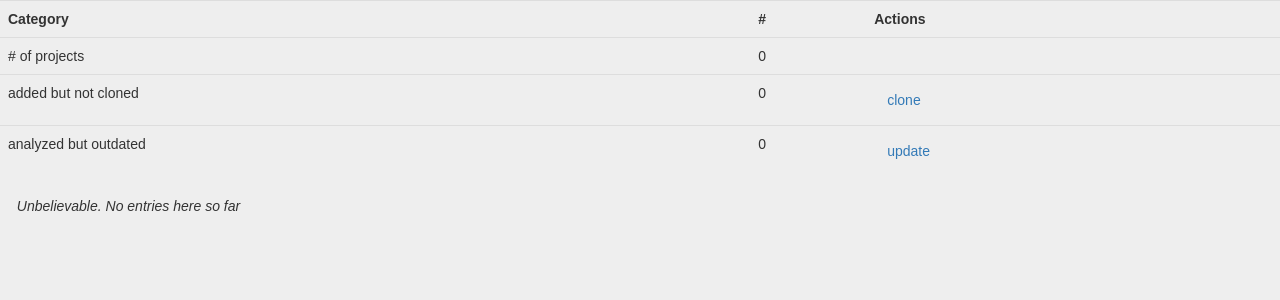
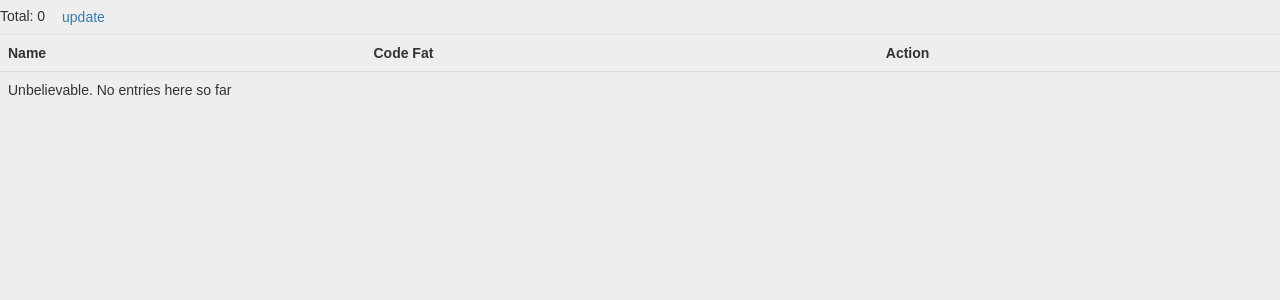
Before and after one commit to agiledevteam/metr2, a Flask app: page / in a window 1280 px wide. Shown: the top 300 px of the page. Run offline with Flask 2, Linux system fonts and the light colour scheme; data that the repository does not hold is empty; some libraries are stand-ins or nearby versions.

```diff
--- a/app.py
+++ b/app.py
@@ -3,6 +3,7 @@ from flask import Flask, request, session, g, redirect, url_for, abort,\
   render_template, flash
 from flask_bootstrap import Bootstrap
 from contextlib import closing
+import git
 
 DATABASE = '/tmp/metr.db'
 DEBUG = True
@@ -84,10 +85,16 @@ def clone_repositories():
   flash('Not implemented')
   return redirect(url_for('show_projects'))
 
+@app.route('/update/<int:project_id>')
+def update(project_id):
+  git.update(g.db, project_id)
+  return redirect(url_for('show_projects'))
 
-@app.route('/update')
+@app.route('/updateall')
 def update_repositories():
-  flash('Not implemented')
+  cur = g.db.execute('select id, name, repository, branch from projects order by id desc')
+  for r in cur.fetchall():
+    git.update_project(r[1], r[2], r[3])
   return redirect(url_for('show_projects'))
 
 if __name__ == '__main__':
--- a/templates/show_projects.html
+++ b/templates/show_projects.html
@@ -2,34 +2,24 @@
 
 
 {% block body %}
+  <div>
+	Total: {{ projects|length }} <a href="{{ url_for('update_repositories') }}" class=btn>update</a>
+  </div>
+
   <table class="table">
+   <tr>
+    <th>Name</th>
+    <th>Code Fat</th>
+    <th>Action</th>
+   </tr>
+  {% for project in projects %}
     <tr>
-      <th>Category</th>
-      <th>#</th>
-      <th>Actions</th>
+      <td>{{ project.name }}</td>
+      <td>... </td>
+      <td><a href="{{ url_for('update', project_id=project.id) }}" class="btn">Update</a></td>
     </tr>
-    <tr>
-      <td># of projects</td>
-      <td>{{ projects|length }}</td>
-      <td></td>
-    </tr>
-    <tr>
-      <td>added but not cloned</td>
-      <td>{{ projects|length }}</td>
-      <td><a href="{{ url_for('clone_repositories') }}" class=btn>clone</a></td>
-    </tr>
-    <tr>
-      <td>analyzed but outdated</td>
-      <td>{{ projects|length }}</td>
-      <td><a href="{{ url_for('update_repositories') }}" class=btn>update</a></td>
-    </tr>
+  {% else %}
+    <tr><td colspan="3">Unbelievable. No entries here so far</td></tr>
+  {% endfor %}
   </table>
-
-  <ul class=entries>
-  {% for project in projects %}
-    <li><h2>{{ project.name }}</h2>{{ project.last_commit }}
-  {% else %}
-    <li><em>Unbelievable. No entries here so far</em>
-  {% endfor %}
-  </ul>
 {% endblock %}
```
Also changed, not shown: git.py (added, +14 -0 lines), 1 other file.
